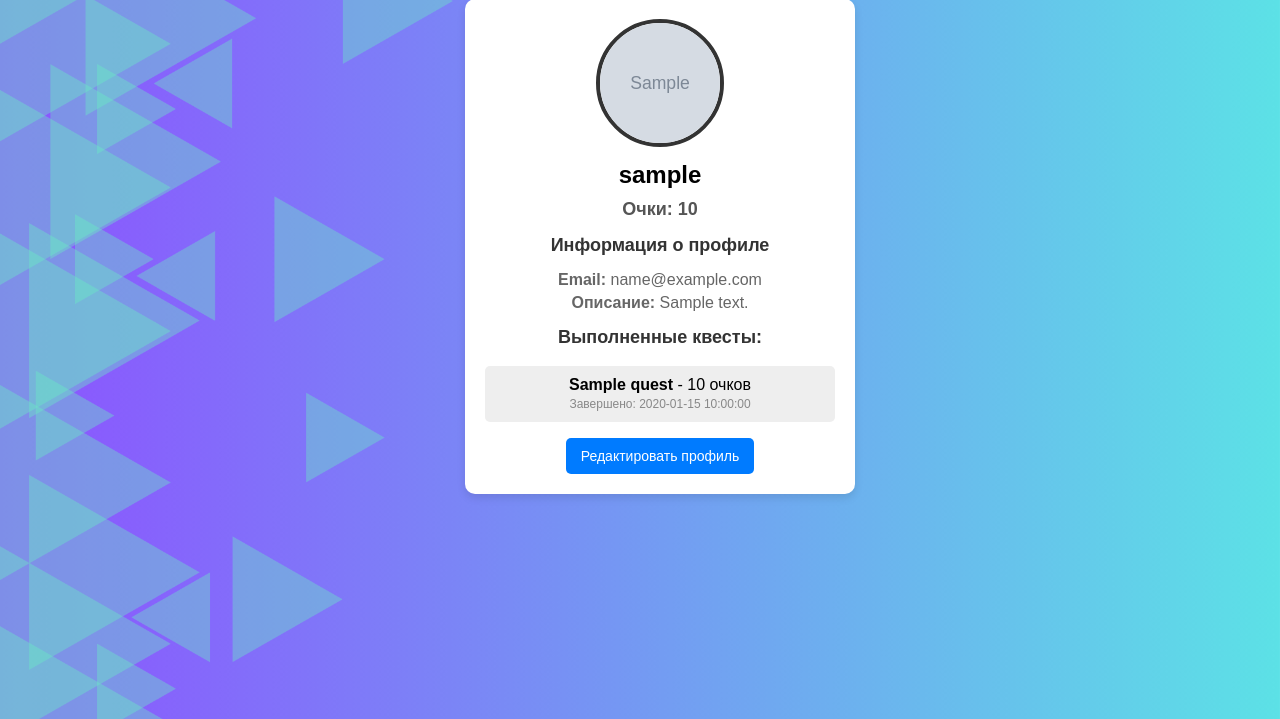
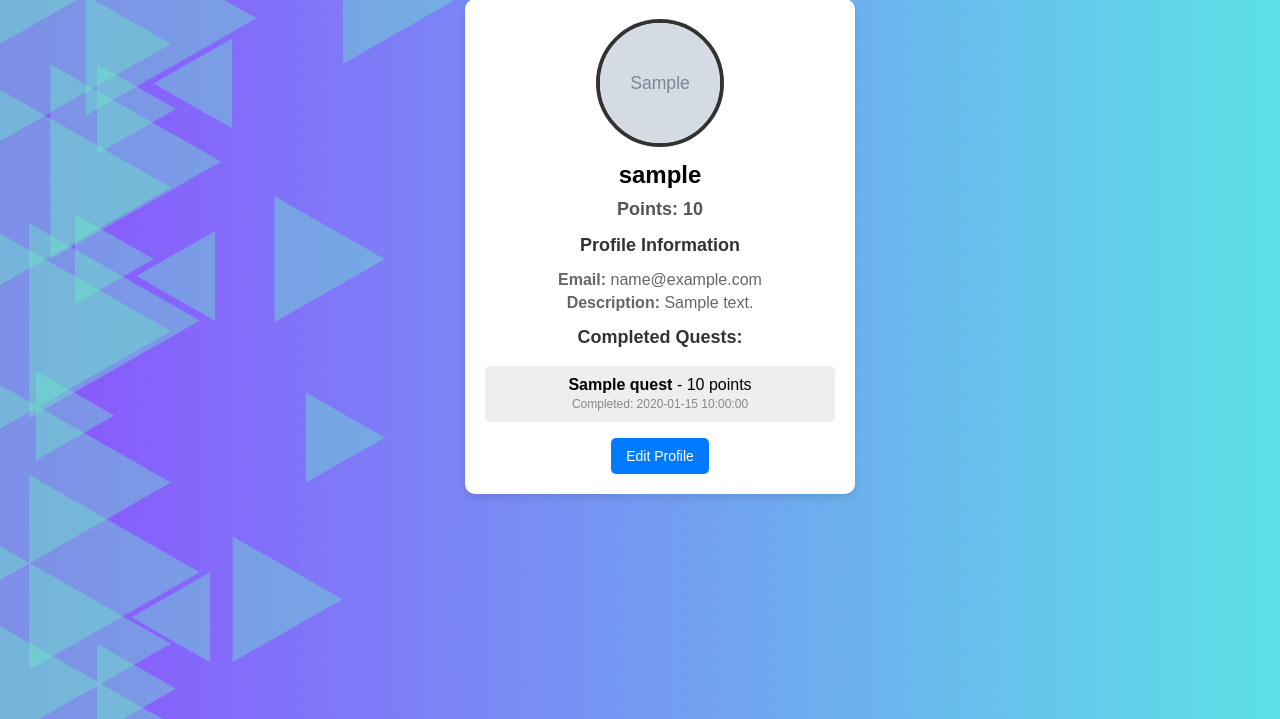
Before and after one commit to SweelLok/Quest-Game, a Flask app: page /profile/ in a window 1280 px wide. Shown: the part 151-870 px from the top of the page. Run offline with Flask 3, Linux system fonts and the light colour scheme; a user stored in the database is signed in; tables that the repository leaves empty hold one stand-in row (values such as "Sample post"); grey boxes marked "Sample" are stand-in pictures; parts of the project's set-up code (start-up, migrations or seed data) failed here and were passed over.

Commit message:
Last commit

```diff
--- a/app/forms/feedback.py
+++ b/app/forms/feedback.py
@@ -3,6 +3,7 @@ from wtforms import TextAreaField, SelectField, SubmitField, validators
 
 
 class FeedbackForm(FlaskForm):
-    text = TextAreaField("Your feedback", validators=[validators.InputRequired()], render_kw={"placeholder": "Write your text here..."})
+    text = TextAreaField("Your feedback", validators=[validators.InputRequired()],
+                         render_kw={"placeholder": "Write your text here..."})
     rating = SelectField("Rating")
     submit = SubmitField("Send")
--- a/app/templates/edit_profile.html
+++ b/app/templates/edit_profile.html
@@ -28,8 +28,8 @@
 
             {% if is_owner %}
                 <form action="{{ url_for('delete_account') }}" method="post"
-                    onsubmit="return confirm('Вы уверены, что хотите удалить свой аккаунт? Это действие необратимо.');">
-                    <button type="submit" class="btn delete">Удалить аккаунт</button>
+                    onsubmit="return confirm('Are you sure you want to delete your account? This action is irreversible.');">
+                    <button type="submit" class="btn delete">Delete Account</button>
                 </form>
             {% endif %}
 
--- a/app/templates/profile.html
+++ b/app/templates/profile.html
@@ -10,29 +10,29 @@
         <div class="profile-card">
             <img src="{{ profile.photo }}" alt="Profile Photo" class="profile-photo">
             <h1>{{ profile.username }}</h1>
-            <p class="points">Очки: {{ profile.points }}</p>
+            <p class="points">Points: {{ profile.points }}</p>
 
-            <h2>Информация о профиле</h2>
+            <h2>Profile Information</h2>
             <p><strong>Email:</strong> {{ profile.gmail }}</p>
-            <p><strong>Описание:</strong> {{ profile.prof_description }}</p>
+            <p><strong>Description:</strong> {{ profile.prof_description }}</p>
 
-            <h3>Выполненные квесты:</h3>
+            <h3>Completed Quests:</h3>
             {% if completed_quests %}
                 <ul class="quest-list">
                     {% for quest in completed_quests %}
                         <li>
-                            <strong>{{ quest['name'] }}</strong> - {{ quest['points'] }} очков
+                            <strong>{{ quest['name'] }}</strong> - {{ quest['points'] }} points
                             <br>
-                            <span class="completion-date">Завершено: {{ quest['completion_date'] }}</span>
+                            <span class="completion-date">Completed: {{ quest['completion_date'] }}</span>
                         </li>
                     {% endfor %}
                 </ul>
             {% else %}
-                <p>Квесты ещё не выполнены.</p>
+                <p>Quests are not completed yet.</p>
             {% endif %}
 
             <div class="button-group">
-                <a href="{{ url_for('get_edit_profile_page') }}" class="btn edit">Редактировать профиль</a>
+                <a href="{{ url_for('get_edit_profile_page') }}" class="btn edit">Edit Profile</a>
             </div>
 
         </div>
```
